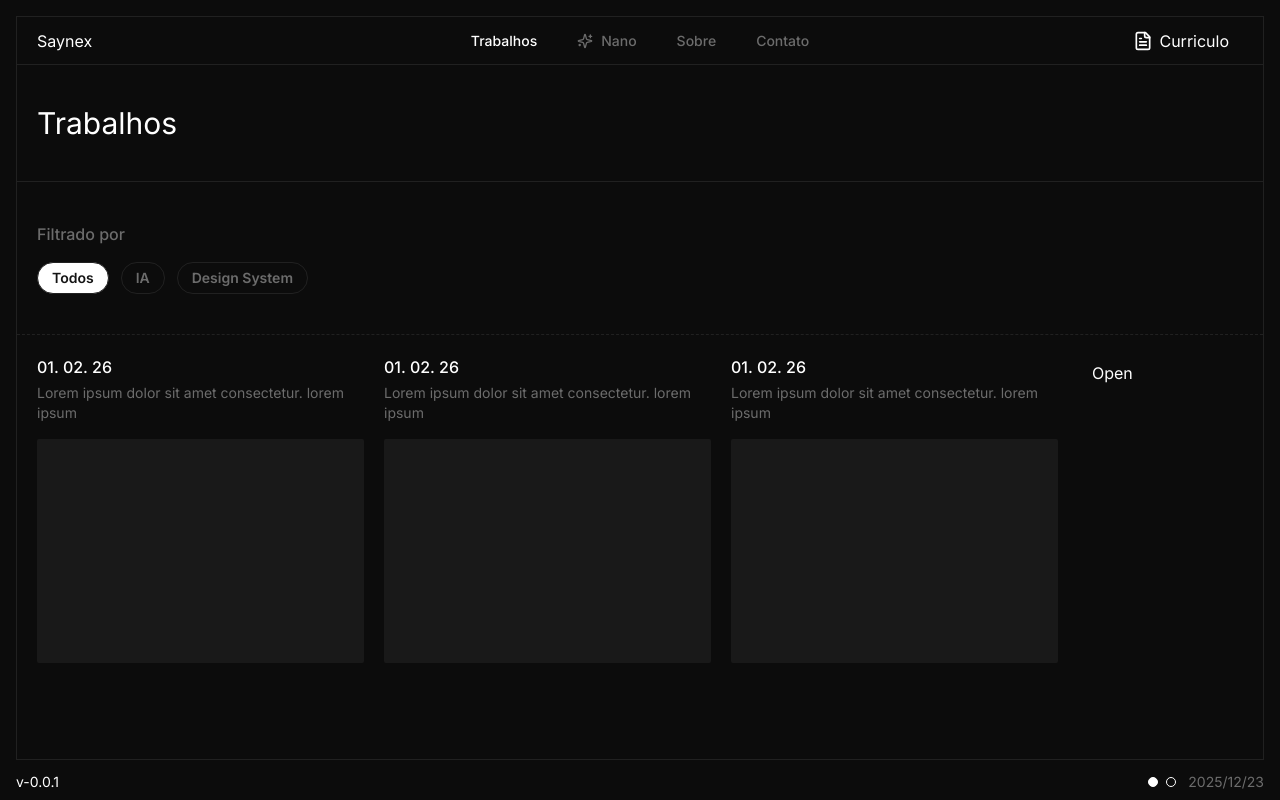
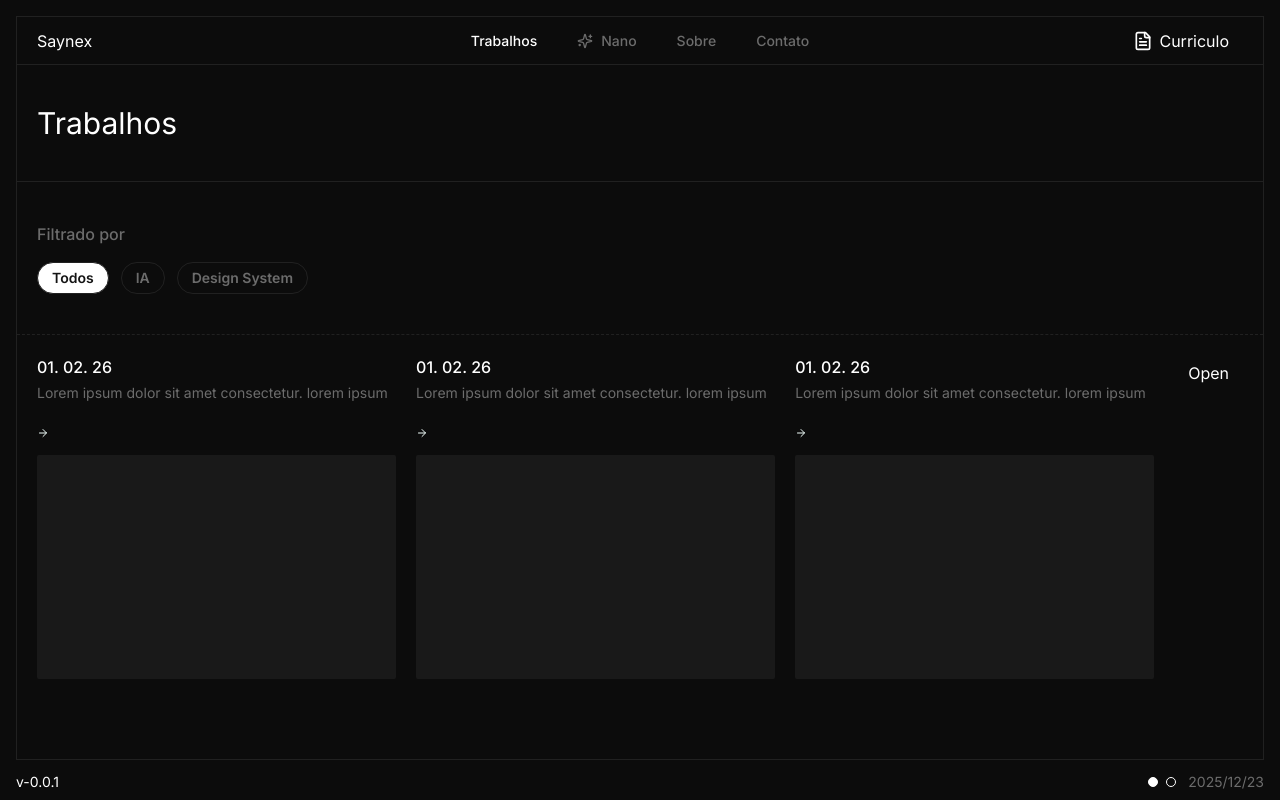
Before and after one commit to rayanseixas/portfolio, a Next.js app: page / in a window 1280 px wide. Built offline with nearby package versions, Linux system fonts and the light colour scheme.

Commit message:
new local font

```diff
--- a/src/app/layout.tsx
+++ b/src/app/layout.tsx
@@ -1,9 +1,10 @@
 import type { Metadata } from "next";
-import { Inter, Crimson_Text, Libre_Baskerville , Source_Serif_4, Playfair_Display } from "next/font/google";
+import { Inter, Source_Serif_4, Playfair_Display, Open_Sans, Ibarra_Real_Nova } from "next/font/google";
 import "./globals.css";
 import PageIndicator from "../compenents/page-indicator";
 import Footer from "../compenents/footer";import NavigationMobile from "../compenents/navigation-mobile";
 import ClientLayout from "../compenents/client-layout";
+import localFont from "next/font/local";
 
 const primary = Inter({
   variable: '--font-primary',
@@ -11,19 +12,26 @@ const primary = Inter({
     display: 'swap',
 });
 
-const secondary = Source_Serif_4({
+const secondary = Open_Sans({
   weight: '400',
   variable: '--font-secondary',
   subsets: ["latin"],
     display: 'swap',
 });
 
-const tertiary = Playfair_Display({
-  weight: '400',
+// const tertiary = Ibarra_Real_Nova({
+//   weight: '400',
+//   variable: '--font-tertiary',
+//   subsets: ["latin"],
+//     display: 'swap',
+// });
+
+const tertiary = localFont({
+  src: [
+    { path: '../assets/fonts/Dauphin.ttf', weight: '400', style: 'normal' }, ],
   variable: '--font-tertiary',
-  subsets: ["latin"],
-    display: 'swap',
-});
+  display: 'swap',
+})
 
 export const metadata: Metadata = {
   title: "Portfólio",
--- /dev/null
+++ b/src/compenents/article/article-content-container.tsx
@@ -0,0 +1,11 @@
+type ArticleContentContainerProps = {
+  children?: React.ReactNode
+}
+
+export default function ArticleContentContainer({ children }: ArticleContentContainerProps) {
+    return(
+        <div className="p-3 max-w-[960px] mt-24">
+             {children}
+        </div>
+    )
+}
--- /dev/null
+++ b/src/compenents/article/article-text.tsx
@@ -0,0 +1,11 @@
+type ArticleTextProps = {
+  children?: React.ReactNode
+}
+
+export default function ArticleText({ children }: ArticleTextProps) {
+    return(
+         <p className="text-text-body font-secondary text-md mt-2.5 text-justify">
+                   {children}
+        </p>
+    )
+}
--- a/src/compenents/card-case/index.tsx
+++ b/src/compenents/card-case/index.tsx
@@ -1,16 +1,18 @@
+import { ArrowRightIcon } from "../icons/arrow-right";
 
 export default function CardCase() {
     return (
-        <div className=" min-w-[280px] lg:max-w-[327px] flex-1 hover:cursor-pointer text-teal-50">
-            <div className="flex flex-col gap-4 mb-4">
+        <div className=" min-w-[280px] lg:max-w-[400px] flex-1 hover:cursor-pointer text-teal-50">
+            <div className="flex flex-col gap-6 mb-4">
                 <div className="flex flex-col gap-1">
                     <h2 className="text-text-headline font-primary font-medium text-md">01. 02. 26</h2>
                     <p className="text-text-body font-primary text-sm">
                         Lorem ipsum dolor sit amet consectetur. lorem ipsum
                     </p>
                 </div>
-                 <div className="bg-surface-subtle-active h-56 rounded-xs hover:border hover:border-border"/>
+                <ArrowRightIcon size={12} />
             </div>
+            <div className="bg-surface-subtle-active h-56 rounded-xs hover:border hover:border-border"/>
         </div>
     );
 }
--- a/src/compenents/dialog/index.tsx
+++ b/src/compenents/dialog/index.tsx
@@ -8,6 +8,8 @@ import {
 } from "@/components/ui/dialog"
 import Button from "../button"
 import Image from "next/image"
+import ArticleText from "../article/article-text"
+import ArticleContentContainer from "../article/article-content-container"
 
 export function DialogScrollableContent() {
   return (
@@ -16,20 +18,21 @@ export function DialogScrollableContent() {
             <Button>Open</Button>
           </DialogTrigger>
           <DialogContent className="bg-surface-default border-border rounded-xs min-w-[98vw] h-[90vh] flex flex-col p-0" >
-            <DialogHeader className="border-b p-3 border-border flex items-start justify-center">
+            <DialogHeader className=" p-3 border-border flex items-start justify-center">
               <DialogTitle className="text-text-headline lowercase font-normal text-sm">file-lorem-ipsum.tsx</DialogTitle>
             </DialogHeader>
             <div className="no-scrollbar max-h-screen overflow-y-auto flex flex-col items-center">
-                <div className="p-3 max-w-2xl mt-24">
-                  <h1 className="text-text-headline text-5xl font-tertiary leading-16">Atualização de cadastros em massa</h1>
-                  <h2 className="text-text-headline text-xl mt-12">Problema</h2>
-                  <p className="text-text-body font-primary text-md mt-4">
-                   A complexa mobilidade urbana brasileira e a dificuldade em encontrar informações locais e em tempo real, que orientem o deslocamento de forma precisa e inteligente.
-                  </p>
+                <ArticleContentContainer>
+                  <h1 className="text-text-headline text-6xl font-tertiary leading-16">Lorem ipsum</h1>
+                  <h2 className="text-text-headline text-2xl font-tertiary mt-12">What is Lorem Ipsum?</h2>
+                  <ArticleText>Lorem Ipsum is simply dummy text of the printing and typesetting industry. Lorem Ipsum has been the industry's standard dummy text ever since the 1500s, when an unknown printer took a galley of type and scrambled it to make a type specimen book. It has survived not only five centuries, but also the leap into electronic typesetting, remaining essentially unchanged. It was popularised in the 1960s with the release of Letraset sheets containing Lorem Ipsum passages, and more recently with desktop publishing software like Aldus PageMaker including versions of Lorem Ipsum.</ArticleText>
+                </ArticleContentContainer>
+                <div className="mt-8 w-[1200px] aspect-2/1 bg-surface-subtle-active relative">
+                  <Image src="/images/lorem-ipsum.png" fill  alt="lorem ipsum" style={{objectFit: "cover"}} />
                 </div>
-                <div className="mt-8 w-[1200px] h-[600px] relative">
-                  <Image src="/images/lorem-ipsum.png" fill alt="lorem ipsum" />
-                </div>
+                <ArticleContentContainer>
+                  <ArticleText>O problema foi encontrado através de um sistema interno também desenvolvido por nosso time, onde apontava que dentre as falhas ao enviar mensagens ativas, uma grande parcela se dava conta de mensagens que não foram entregues.</ArticleText>
+                </ArticleContentContainer>
             </div>
           </DialogContent>
         </Dialog>
--- /dev/null
+++ b/src/compenents/icons/arrow-right.tsx
@@ -0,0 +1,112 @@
+"use client";
+
+import type { Variants } from "motion/react";
+import { motion, useAnimation } from "motion/react";
+import type { HTMLAttributes } from "react";
+import { forwardRef, useCallback, useImperativeHandle, useRef } from "react";
+
+import { cn } from "@/lib/utils";
+
+export interface ArrowRightIconHandle {
+  startAnimation: () => void;
+  stopAnimation: () => void;
+}
+
+interface ArrowRightIconProps extends HTMLAttributes<HTMLDivElement> {
+  size?: number;
+}
+
+const PATH_VARIANTS: Variants = {
+  normal: { d: "M5 12h14" },
+  animate: {
+    d: ["M5 12h14", "M5 12h9", "M5 12h14"],
+    transition: {
+      duration: 0.4,
+    },
+  },
+};
+
+const SECONDARY_PATH_VARIANTS: Variants = {
+  normal: { d: "m12 5 7 7-7 7", translateX: 0 },
+  animate: {
+    d: "m12 5 7 7-7 7",
+    translateX: [0, -3, 0],
+    transition: {
+      duration: 0.4,
+    },
+  },
+};
+
+const ArrowRightIcon = forwardRef<ArrowRightIconHandle, ArrowRightIconProps>(
+  ({ onMouseEnter, onMouseLeave, className, size = 28, ...props }, ref) => {
+    const controls = useAnimation();
+    const isControlledRef = useRef(false);
+
+    useImperativeHandle(ref, () => {
+      isControlledRef.current = true;
+
+      return {
+        startAnimation: () => controls.start("animate"),
+        stopAnimation: () => controls.start("normal"),
+      };
+    });
+
+    const handleMouseEnter = useCallback(
+      (e: React.MouseEvent<HTMLDivElement>) => {
+        if (isControlledRef.current) {
+          onMouseEnter?.(e);
+        } else {
+          controls.start("animate");
+        }
+      },
+      [controls, onMouseEnter]
+    );
+
+    const handleMouseLeave = useCallback(
+      (e: React.MouseEvent<HTMLDivElement>) => {
+        if (isControlledRef.current) {
+          onMouseLeave?.(e);
+        } else {
+          controls.start("normal");
+        }
+      },
+      [controls, onMouseLeave]
+    );
+
+    return (
+      <div
+        className={cn(className)}
+        onMouseEnter={handleMouseEnter}
+        onMouseLeave={handleMouseLeave}
+        {...props}
+      >
+        <svg
+          fill="none"
+          height={size}
+          stroke="currentColor"
+          strokeLinecap="round"
+          strokeLinejoin="round"
+          strokeWidth="2"
+          viewBox="0 0 24 24"
+          width={size}
+          xmlns="http://www.w3.org/2000/svg"
+        >
+          <motion.path
+            animate={controls}
+            d="M5 12h14"
+            variants={PATH_VARIANTS}
+          />
+          <motion.path
+            animate={controls}
+            d="m12 5 7 7-7 7"
+            variants={SECONDARY_PATH_VARIANTS}
+          />
+        </svg>
+      </div>
+    );
+  }
+);
+
+ArrowRightIcon.displayName = "ArrowRightIcon";
+
+export { ArrowRightIcon };
```
Also changed, not shown: src/assets/fonts/Dauphin.ttf (added).
